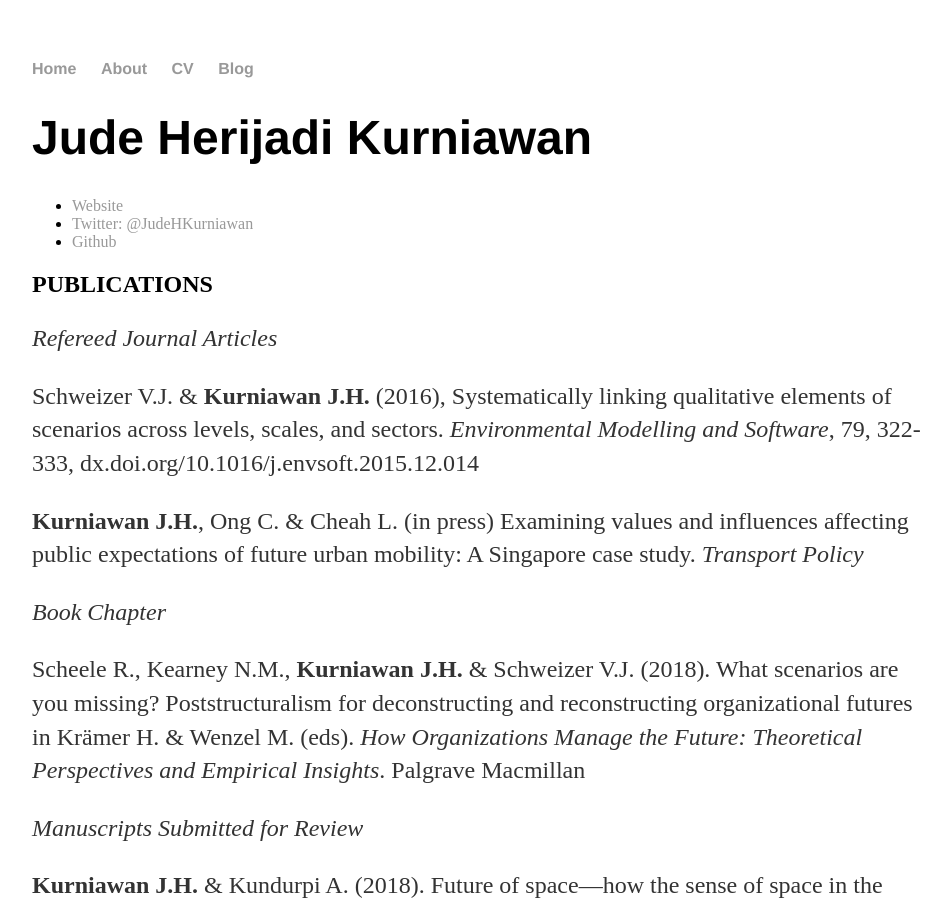
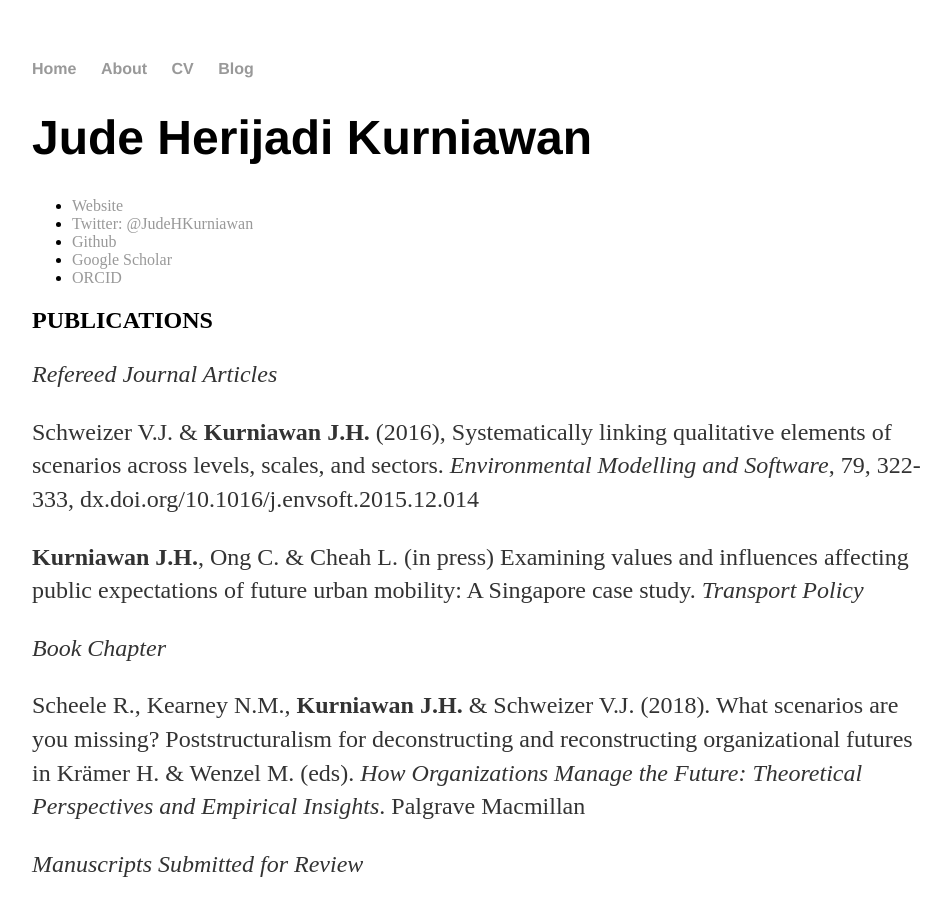
Before and after one commit to judekurn/judekurn.github.io, a Jekyll site: the page built from docs/cv.md, in a window 1280 px wide and 900 px high. Shown: the whole window, without its empty margins (160-1103 px from the left). Built offline with Jekyll 4.4.1, drawn with Linux system fonts in a browser that asks for light colours; our own code applies the rules of GitHub Pages for plain Markdown files.

Commit message:
Update cv.md

```diff
--- a/docs/cv.md
+++ b/docs/cv.md
@@ -2,6 +2,8 @@
 * [Website](https://judekurn.github.io)
 * [Twitter: @JudeHKurniawan](https://twitter.com/JudeHKurniawan)
 * [Github](https://github.com/judekurn)
+* [Google Scholar](https://scholar.google.ca/citations?user=sATZ0I0AAAAJ&hl=en&oi=ao)
+* [ORCID](https://orcid.org/0000-0001-5774-5845)
 
 ## PUBLICATIONS
 *Refereed Journal Articles*
```
